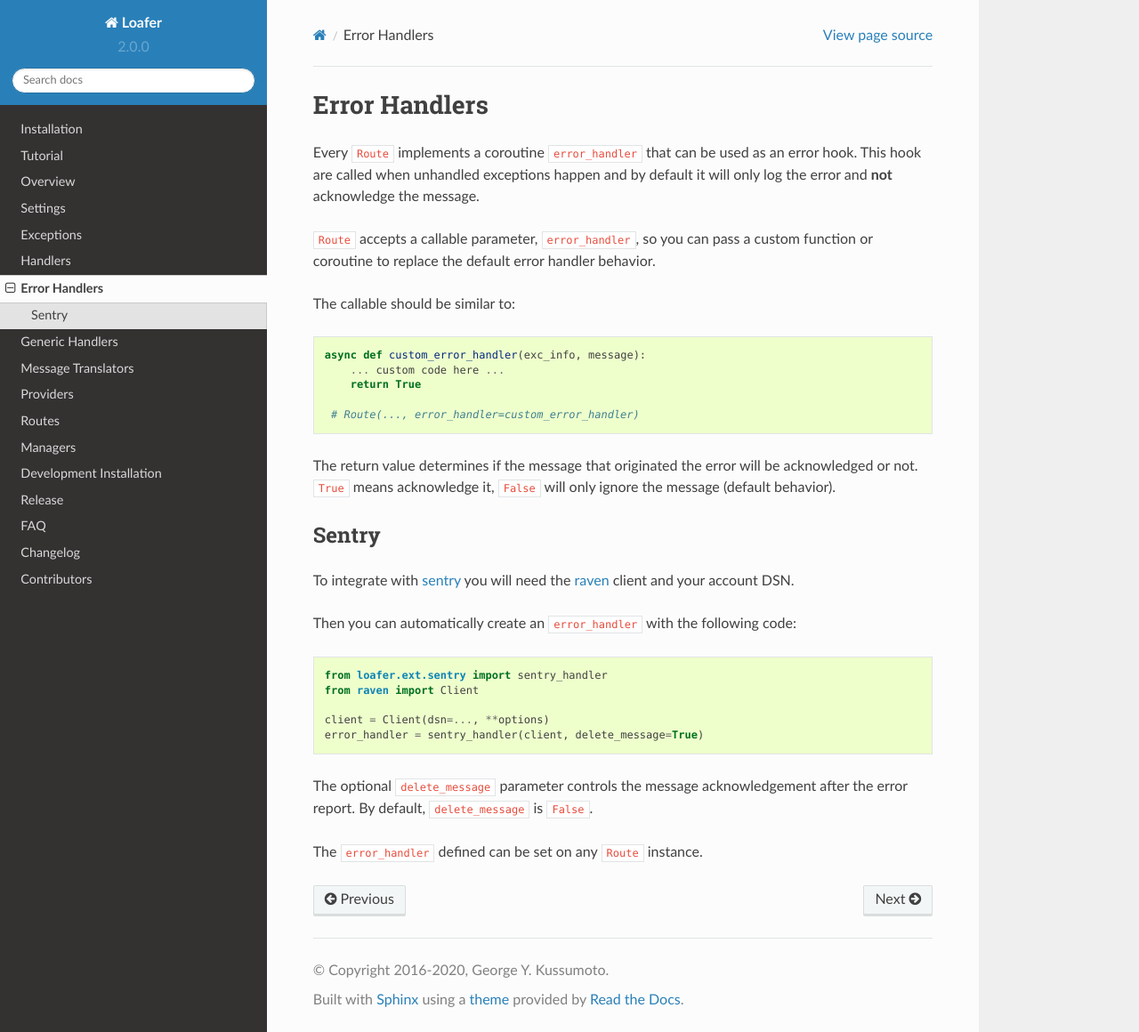
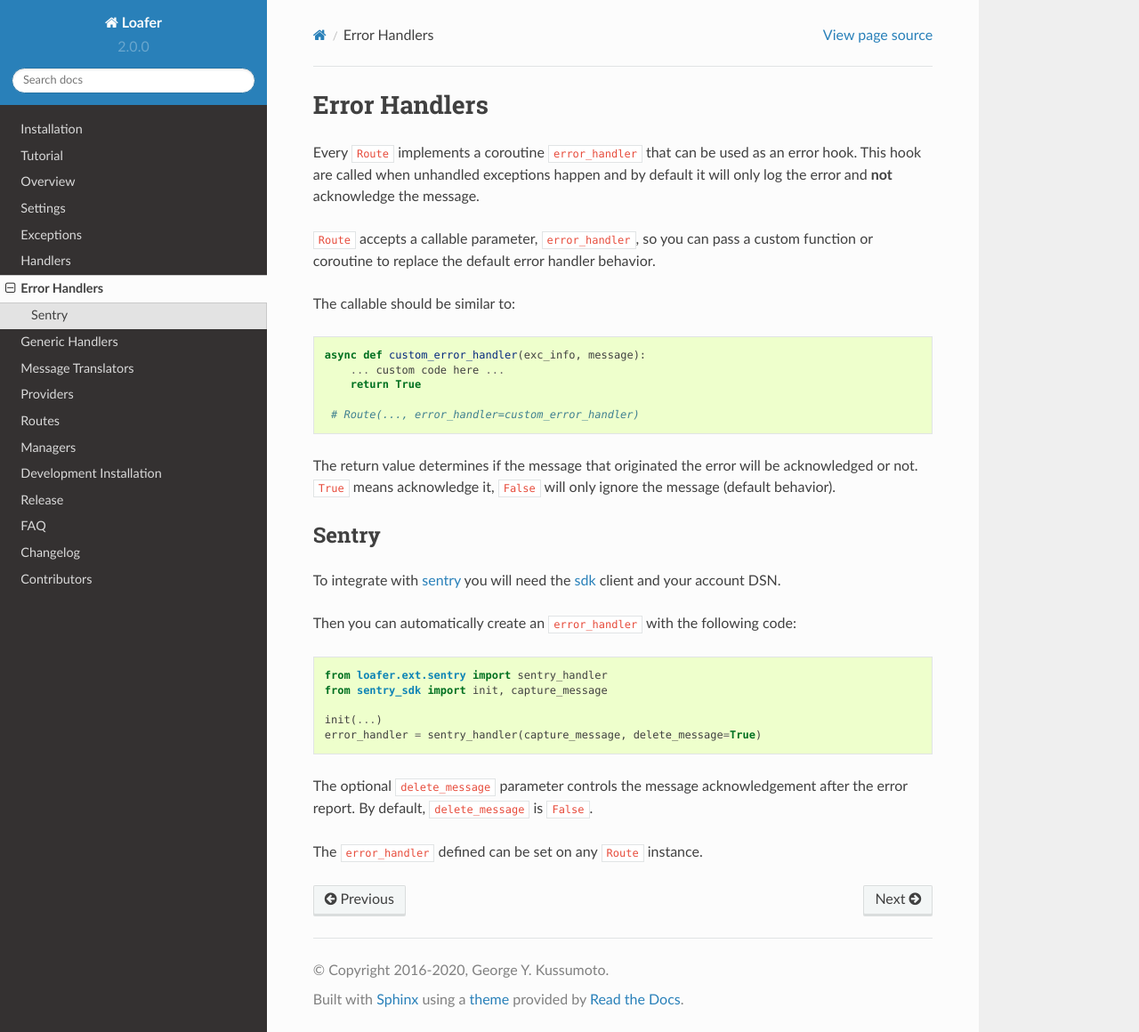
Before and after one commit to georgeyk/loafer, a Sphinx documentation site: the page built from docs/source/error_handlers.rst, in a window 1280 px wide and 1160 px high. Shown: the whole window at 89% size. Built offline with Sphinx 7.4.7 and the Read the Docs theme 2.0.0, drawn with Linux system fonts in a browser that asks for light colours.

Commit message:
Update docs

```diff
--- a/docs/source/development/installation.rst
+++ b/docs/source/development/installation.rst
@@ -4,7 +4,7 @@ Development Installation
 Requirements
 ------------
 
-Python 3.5+
+Python 3.6+
 
 Note::
 
--- a/docs/source/error_handlers.rst
+++ b/docs/source/error_handlers.rst
@@ -25,15 +25,15 @@ Sentry
 ~~~~~~
 
 
-To integrate with `sentry`_ you will need the `raven`_ client and your account DSN.
+To integrate with `sentry`_ you will need the `sdk`_ client and your account DSN.
 
 Then you can automatically create an ``error_handler`` with the following code::
 
     from loafer.ext.sentry import sentry_handler
-    from raven import Client
+    from sentry_sdk import init, capture_message
 
-    client = Client(dsn=..., **options)
-    error_handler = sentry_handler(client, delete_message=True)
+    init(...)
+    error_handler = sentry_handler(capture_message, delete_message=True)
 
 
 The optional ``delete_message`` parameter controls the message acknowledgement
@@ -42,4 +42,4 @@ after the error report. By default, ``delete_message`` is ``False``.
 The ``error_handler`` defined can be set on any ``Route`` instance.
 
 .. _sentry: https://sentry.io/
-.. _raven: https://github.com/getsentry/raven-python
+.. _sdk: https://github.com/getsentry/sentry-python
--- a/docs/source/quickstart/installation.rst
+++ b/docs/source/quickstart/installation.rst
@@ -4,7 +4,7 @@ Installation
 Requirements
 ------------
 
-Python 3.5+
+Python 3.6+
 
 Note::
 
```
Also changed, not shown: 1 other file.
